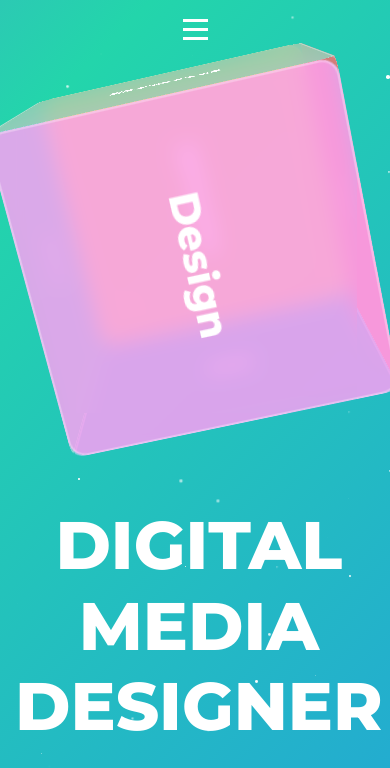
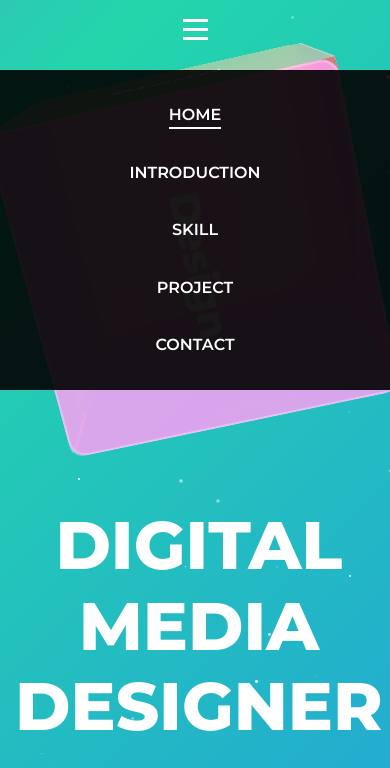
Before and after one commit to butterman99/vibe-portfolio, a plain HTML site: page index.html in a window 390 px wide. Both pictures are taken after a click on the element 195 px from the left and 29 px from the top of the page. Shown: the top 768 px of the page. Drawn offline with Linux system fonts and the light colour scheme.

Commit message:
[네비게이션]모바일 네이게이션 수정

```diff
--- a/style.css
+++ b/style.css
@@ -845,11 +845,15 @@ section {
         left: -100%;
         top: 70px;
         flex-direction: column;
-        background: transparent;
+        background: rgba(0, 0, 0, 0.9);
         width: 100%;
         text-align: center;
         transition: 0.3s;
         padding: 2rem 0;
+    }
+
+    .nav-menu.active {
+        left: 0;
     }
 
     .nav-link.active {
```
